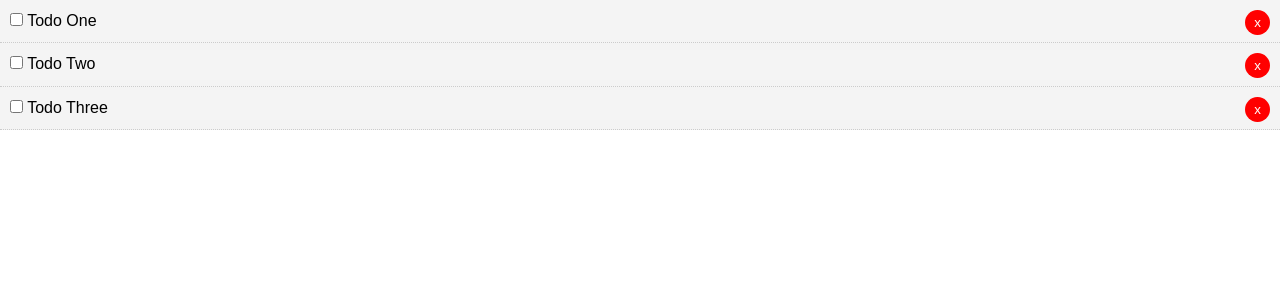
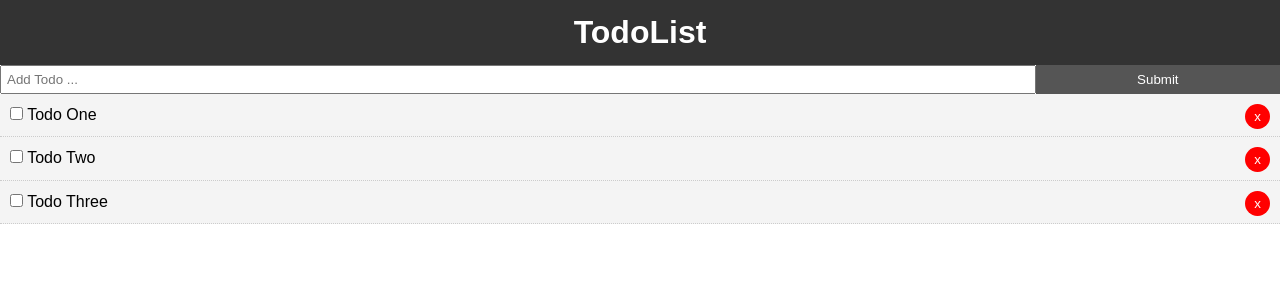
Before and after one commit to mamun-63/vue_crash_todolist, a Vue app: page /#/ in a window 1280 px wide. Shown: the top 300 px of the page. Built offline with nearby package versions, Linux system fonts and the light colour scheme.

Commit message:
Added Header and AddTodo Component

```diff
--- a/src/App.vue
+++ b/src/App.vue
@@ -1,16 +1,22 @@
 <template>
   <div id="app">
+    <Header />
+    <AddTodo />
     <Todos :todos="todos" v-on:del-todo="deleteTodo" />
   </div>
 </template>
 
 <script>
+import Header from './components/layout/Header'
 import Todos from './components/Todos'
+import AddTodo from './components/AddTodo'
 
 export default {
   name: 'App',
   components: {
-    Todos
+    Header,
+    Todos,
+    AddTodo
   },
   data () {
     return {
@@ -52,4 +58,17 @@
     font-family: Arial, Helvetica, sans-serif;
     line-height: 1.4;
   }
+
+  .btn {
+    display: inline-block;
+    border: none;
+    background: #555;
+    color: #fff;
+    padding: 7px 20px;
+    cursor: pointer;
+  }
+
+  .btn:hover {
+    background: #666;
+  }
 </style>
--- /dev/null
+++ b/src/components/AddTodo.vue
@@ -0,0 +1,29 @@
+<template>
+  <div>
+    <form>
+      <input type="text" name="title" placeholder="Add Todo ...">
+      <input type="submit" value="Submit" class="btn">
+    </form>
+  </div>
+</template>
+
+<script>
+export default {
+  name: "AddTodo"
+}
+</script>
+
+<style scoped>
+  form {
+    display: flex;
+  }
+
+  input[type="text"] {
+    flex: 10;
+    padding: 5px;
+  }
+
+  input[type="submit"] {
+    flex: 2;
+  }
+</style>
--- /dev/null
+++ b/src/components/layout/Header.vue
@@ -0,0 +1,25 @@
+<template>
+  <div class="header">
+    <h1>TodoList</h1>
+  </div>
+</template>
+
+<script>
+export default {
+  name: "Header"
+}
+</script>
+
+<style scoped>
+  .header {
+    background: #333;
+    color: #fff;
+    text-align: center;
+    padding: 10px;
+  }
+
+  .header a {
+    color: #fff;
+    padding-right: 5px;
+  }
+</style>
```
Lines whose indentation alone changed are shown as unchanged.
